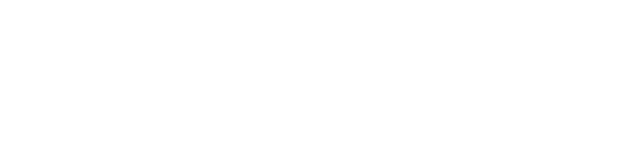
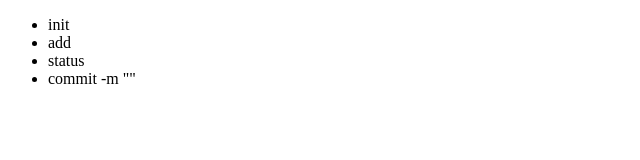
Before and after one commit to donatasjan5/praktika, a plain HTML site: page scripts/index.html in a window 1280 px wide. Shown: the whole page, without its empty margins (0-640 px from the left). Drawn offline with Linux system fonts and the light colour scheme.

Commit message:
Pridetos komandos

```diff
--- a/scripts/index.html
+++ b/scripts/index.html
@@ -10,7 +10,12 @@
 </head>
 
 <body>
-
+    <ul>
+        <li>init</li>
+        <li>add</li>
+        <li>status</li>
+        <li>commit -m ""</li>
+    </ul>
 </body>
 
 </html>
```
